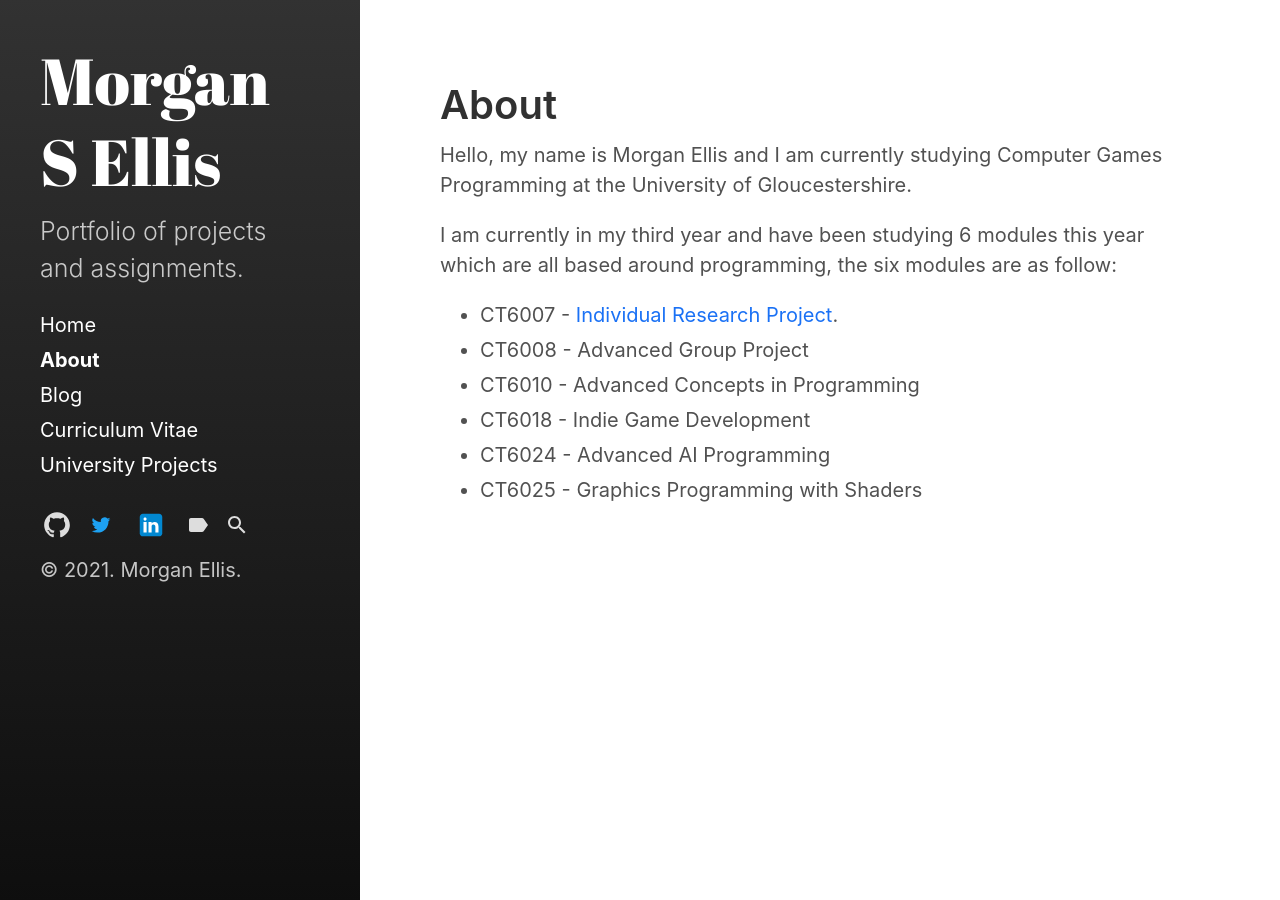
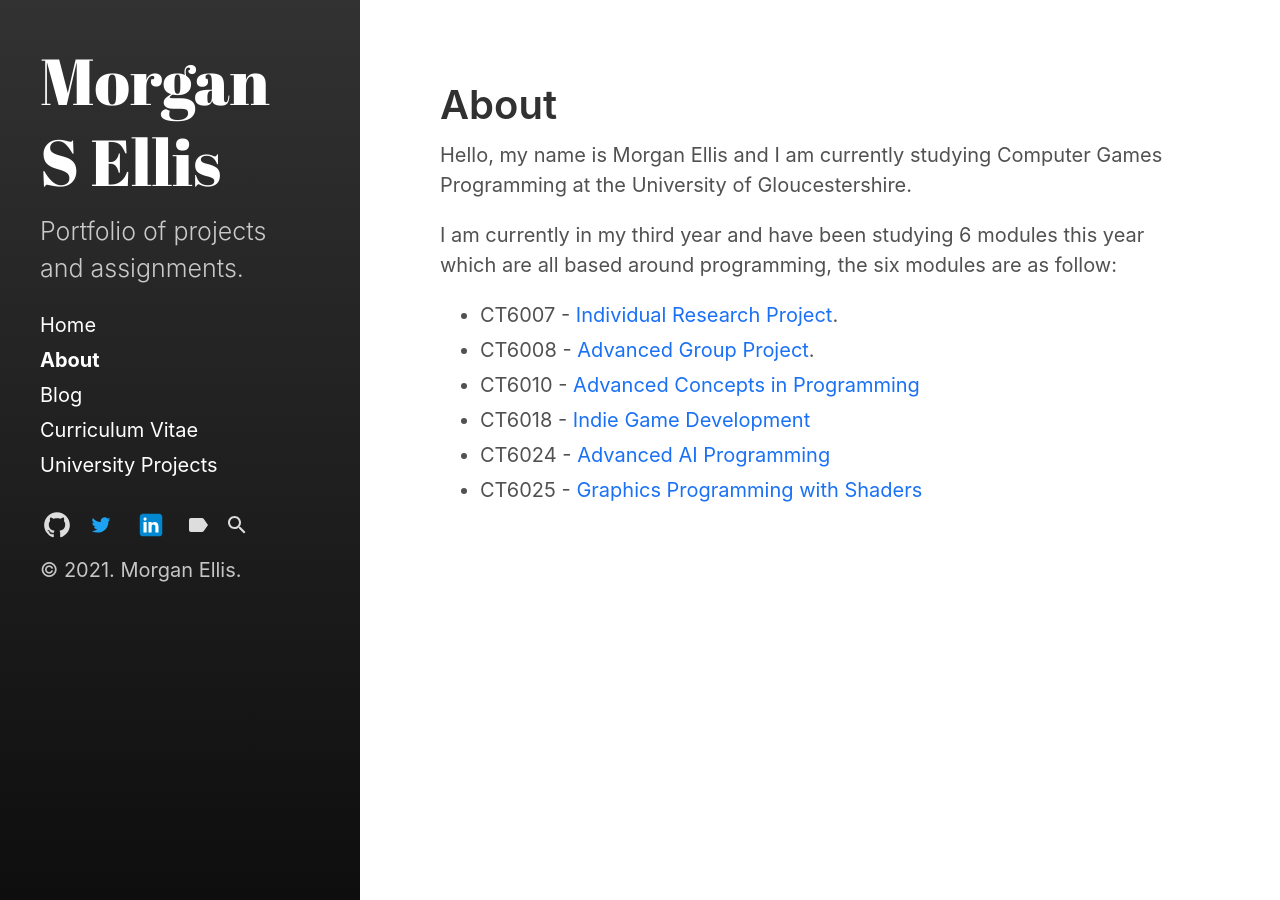
Before and after one commit to morgansellis/MorganSEllis.github.io, a Jekyll site: the page built from about.md, in a window 1280 px wide. Built offline with Jekyll 4.4.1, drawn with Linux system fonts in a browser that asks for light colours; part of the change alters nothing that is shown.

```diff
--- a/about.md
+++ b/about.md
@@ -8,8 +8,8 @@ Hello, my name is Morgan Ellis and I am currently studying Computer Games Progra
 
 I am currently in my third year and have been studying 6 modules this year which are all based around programming, the six modules are as follow:
 * CT6007 - <a href="https://morgansellis.github.io/projects/index/2021/05/30/IRP.html">Individual Research Project</a>.
-* CT6008 - Advanced Group Project
-* CT6010 - Advanced Concepts in Programming
-* CT6018 - Indie Game Development
-* CT6024 - Advanced AI Programming
-* CT6025 - Graphics Programming with Shaders
+* CT6008 - <a href="https://morgansellis.github.io/projects/index/2021/05/30/AdvancedGroupProject.html">Advanced Group Project</a>.
+* CT6010 - <a href="https://morgansellis.github.io/projects/index/2021/05/30/AdvancedConcepts.html">Advanced Concepts in Programming</a>
+* CT6018 - <a href="https://morgansellis.github.io/projects/index/2021/05/30/IndieGame.html">Indie Game Development</a>
+* CT6024 - <a href="https://morgansellis.github.io/projects/index/2021/05/30/AdvancedAI.html">Advanced AI Programming</a>
+* CT6025 - <a href="https://morgansellis.github.io/projects/index/2021/05/30/GraphicsProgramming.html">Graphics Programming with Shaders</a>
```
